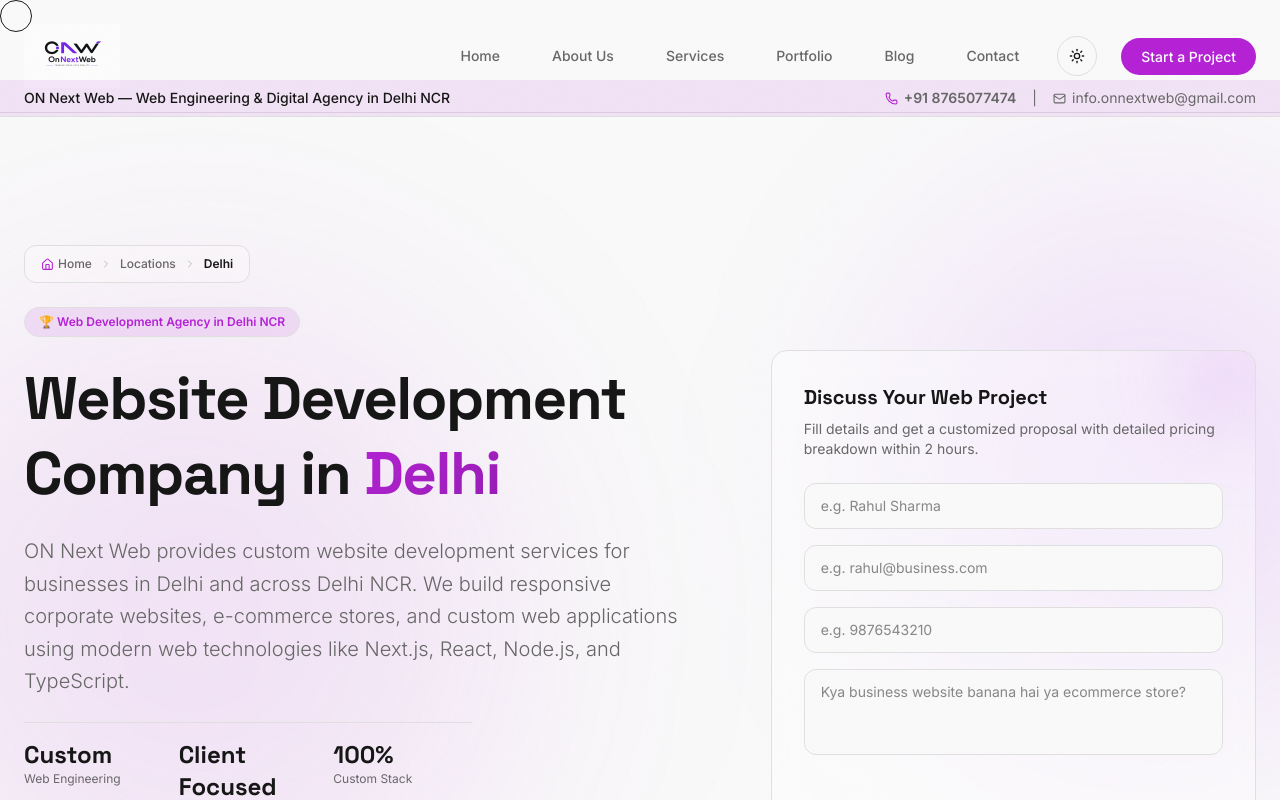
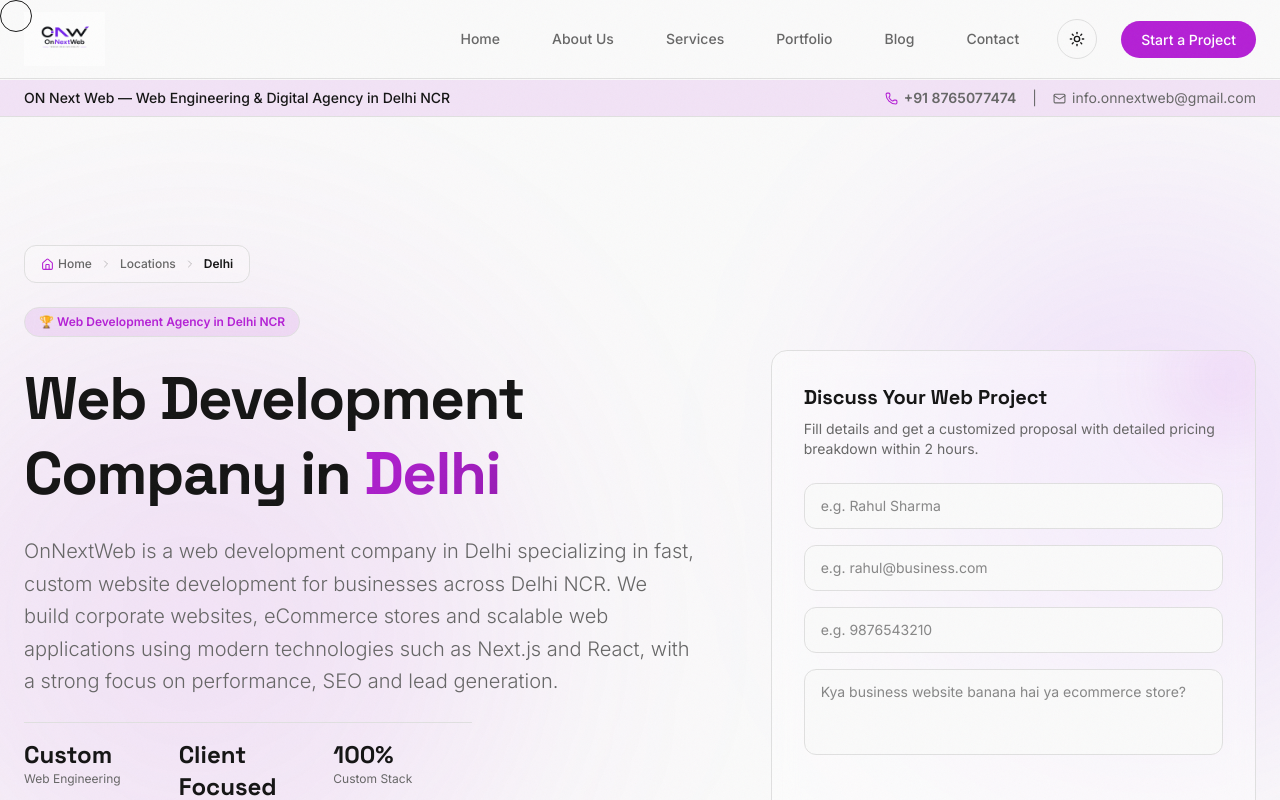
Before and after one commit to osamajmi/ONW_Frontend, a Next.js app: page /website-development-company-in-delhi in a window 1280 px wide. Shown: the top 800 px of the page. Built offline with nearby package versions, Linux system fonts and the light colour scheme.

Commit message:
feat: implement Navbar component with Logo and landing page for Delhi web development services

```diff
--- a/src/app/website-development-company-in-delhi/page.tsx
+++ b/src/app/website-development-company-in-delhi/page.tsx
@@ -99,12 +99,12 @@
               </span>
 
               <h1 className="font-display text-4xl sm:text-5xl md:text-6xl font-extrabold leading-tight tracking-tight">
-                Website Development <br className="hidden sm:inline" />
+                Web Development <br className="hidden sm:inline" />
                 Company in <span className="text-gradient">Delhi</span>
               </h1>
 
               <p className="text-muted-foreground text-lg md:text-xl leading-relaxed max-w-2xl font-light">
-                ON Next Web provides custom website development services for businesses in Delhi and across Delhi NCR. We build responsive corporate websites, e-commerce stores, and custom web applications using modern web technologies like Next.js, React, Node.js, and TypeScript.
+                OnNextWeb is a web development company in Delhi specializing in fast, custom website development for businesses across Delhi NCR. We build corporate websites, eCommerce stores and scalable web applications using modern technologies such as Next.js and React, with a strong focus on performance, SEO and lead generation.
               </p>
 
               {/* Trust Badges */}
--- a/src/components/Logo.tsx
+++ b/src/components/Logo.tsx
@@ -6,13 +6,13 @@
 
 const Logo = ({ className = "" }: LogoProps) => {
   return (
-    <div className={`flex items-center select-none py-1 ${className}`}>
+    <div className={`flex items-center select-none ${className}`}>
       {/* ── Dark mode original brand logo (mix-blend-screen removes dark background box) ── */}
       {/* eslint-disable-next-line @next/next/no-img-element */}
       <img
         src="/dark-logo.png"
         alt="ON Next Web"
-        className="dark-logo hidden dark:block object-contain h-13 sm:h-15 md:h-16 w-auto mix-blend-screen transition-all duration-300"
+        className="dark-logo hidden dark:block object-contain h-[42px] sm:h-[48px] md:h-[54px] w-auto mix-blend-screen transition-all duration-300"
         loading="eager"
       />
 
@@ -21,7 +21,7 @@
       <img
         src="/light-logo.png"
         alt="ON Next Web"
-        className="light-logo block dark:hidden object-contain h-13 sm:h-15 md:h-16 w-auto mix-blend-multiply transition-all duration-300"
+        className="light-logo block dark:hidden object-contain h-[42px] sm:h-[48px] md:h-[54px] w-auto mix-blend-multiply transition-all duration-300"
         loading="eager"
       />
     </div>
--- a/src/components/Navbar.tsx
+++ b/src/components/Navbar.tsx
@@ -49,12 +49,12 @@
       transition={{ duration: 0.6, ease: [0.22, 1, 0.36, 1] }}
       className={`fixed top-0 left-0 right-0 z-50 bg-background transition-all duration-500 ${
         scrolled
-          ? "py-3 border-b border-primary/10 shadow-[0_4px_24px_rgba(0,0,0,0.15)]"
-          : "py-4 border-b border-transparent"
+          ? "py-2 border-b border-primary/10 shadow-[0_4px_24px_rgba(0,0,0,0.15)]"
+          : "py-2.5 sm:py-3 border-b border-transparent"
       }`}
     >
       <div className="container mx-auto flex items-center justify-between px-6">
-        <Link href="/" className="flex items-center shrink-0 hover:opacity-90 transition-opacity duration-300 py-1 relative z-20">
+        <Link href="/" className="flex items-center shrink-0 hover:opacity-90 transition-opacity duration-300 relative z-20">
           <Logo />
         </Link>
 
```
